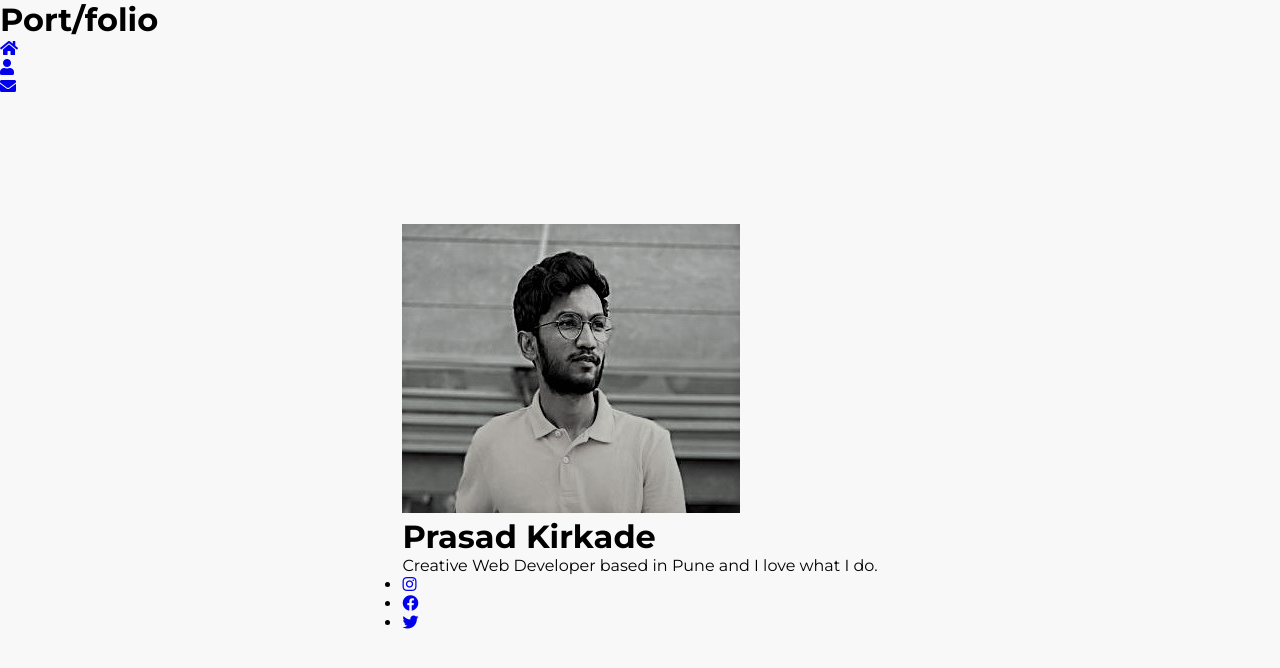
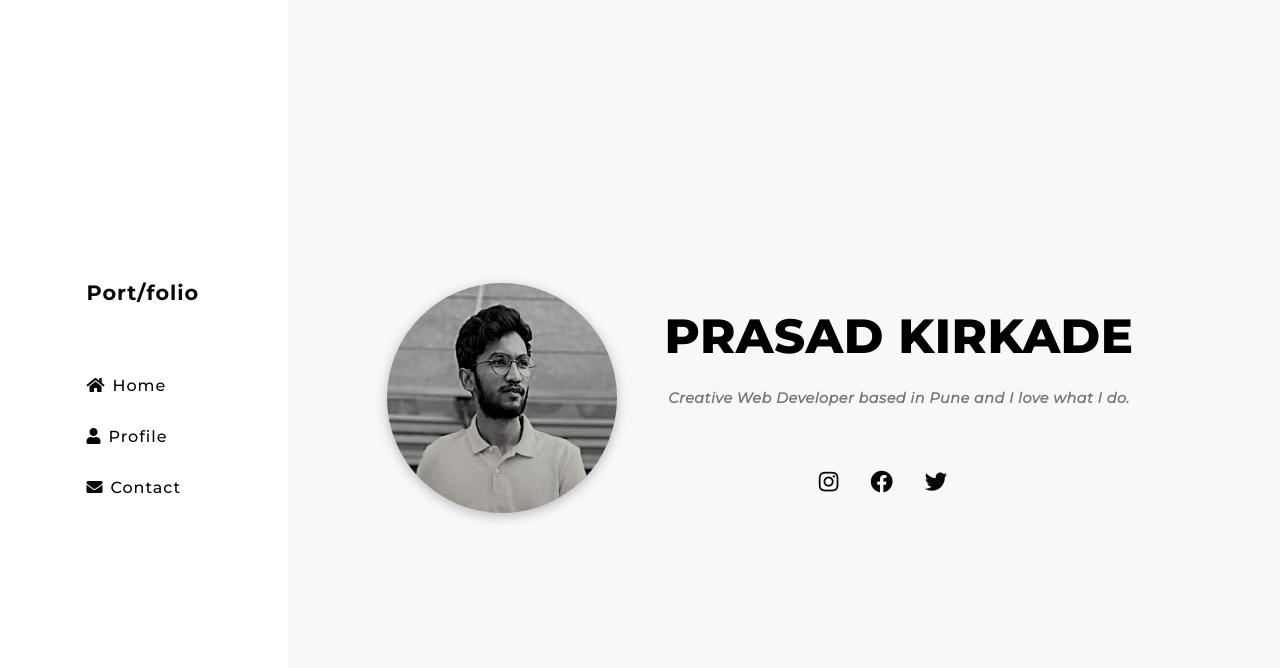
Before and after one commit to Pikay13/Portfolio, a React (Create React App) app: page / in a window 1280 px wide. Shown: the top 668 px of the page. Built offline with nearby package versions, Linux system fonts and the light colour scheme.

Commit message:
Navbar + Main container build fix 1.1

```diff
--- a/src/App.css
+++ b/src/App.css
@@ -11,13 +11,32 @@
     --grey-bg: #f8f8f8;
 }
 .App{
+    display: flex;
+    justify-content: center;
     height: 100vh;
     background: var(--grey-bg);
 }
+.App .nav-wrap{
+    background: var(--main-bg-color);
+    color: var(--main-text-color);
+    position: fixed;
+    width: 100%;
+    z-index: 1000;
+}
 .App #wrapper{
-    display: flex;
-    align-items: center;
-    justify-content: center;
-    flex-direction: column;
-    margin: 8rem 2rem;
+    max-height: 100vh;
+    padding-top: 20vh;
+    margin: 0 1rem;
 }
+@media screen and (min-width: 769px){
+    .App .nav-wrap{
+        position: relative;
+        width: 30vw;
+    }
+    .App #wrapper{
+        display: flex;
+        justify-content: center;
+        width: 100%;
+        padding: 0;
+    }
+}
--- a/src/App.js
+++ b/src/App.js
@@ -5,10 +5,12 @@ import Mainview from './components/Mainview.js';
 function App() {
   return (
     <div className="App">
+      <div className="nav-wrap">
         <Navbar />
-        <div id="wrapper">
-          <Mainview />
-        </div>
+      </div>
+      <div id="wrapper">
+        <Mainview />
+      </div>
     </div>
   );
 }
--- a/src/components/Mainview.js
+++ b/src/components/Mainview.js
@@ -12,7 +12,6 @@ function Mainview(){
             <div id="text-div">
                 <h1>Prasad Kirkade</h1>
                 <p>Creative Web Developer based in Pune and I love what I do.</p>
-            </div>
                 <div className="social-icons">
                     <ul>
                     <li><a href = {url}><i class="fab fa-instagram"></i></a></li>
@@ -21,6 +20,7 @@ function Mainview(){
                     </ul>
                 </div>
             </div>
+        </div>
     );
 }
 
--- a/src/components/navbar.js
+++ b/src/components/navbar.js
@@ -8,9 +8,18 @@ function Navbar(){
             <h1>Port/folio</h1>
             <div className = "empty"></div>
             <ul>
-                <li><a href={url}><i class="fas fa-home"></i></a></li>
-                <li><a href={url}><i class="fas fa-user"></i></a></li>
-                <li><a href={url}><i class="fas fa-envelope"></i></a></li>
+                <div className="list-item">
+                    <li><a href={url}><i class="fas fa-home"></i></a></li>
+                    <p>Home</p>
+                </div>
+                <div className="list-item">
+                    <li><a href={url}><i class="fas fa-user"></i></a></li>
+                    <p>Profile</p>
+                </div>
+                <div className="list-item">
+                    <li><a href={url}><i class="fas fa-envelope"></i></a></li>
+                    <p>Contact</p>
+                </div>
             </ul>
         </div>
     );
--- a/src/css/Mainview.css
+++ b/src/css/Mainview.css
@@ -1,12 +1,10 @@
 @import "../App.css";
 
-@media screen and (max-width: 1200px){
 .mainview-container{
     display: flex;
     justify-content: center;
     align-items: center;
     flex-direction: column;
-        position: relative;
 }
 .mainview-container #img-div img{
     margin: 1rem auto;
@@ -14,18 +12,20 @@
     width: 175px;
     height: 175px;
     object-fit: cover;
-        object-position: center;
-        border: 1px solid #07070740;
     filter: drop-shadow(rgba(0, 0, 0, 0.26) 0px 3px 6px);
 }
 .mainview-container #text-div{
+    display: flex;
     text-align: center;
+    flex-direction: column;
+    align-items: center;
 }
 .mainview-container #text-div h1{
     letter-spacing: .45px;
     text-transform: uppercase;
     margin: 1rem auto;
     font-weight: 700;
+    font-size: 1.4rem;
 }
 .mainview-container #text-div p{
     margin-top: 1.5rem;
@@ -33,24 +33,51 @@
     font-style: italic;
     font-weight: 600;
     color: #767676;
-        line-height: 1.6rem;
+    font-size: 1rem;
 }
-    .social-icons{
+.mainview-container #text-div .social-icons{
     display: block;
     text-align: center;
-        position: absolute;
-        bottom: -50%;
+    margin-top: 4rem;
 }
-    .social-icons ul{
+.mainview-container #text-div .social-icons ul{
     display: flex;
     list-style: none;
 }
-    .social-icons ul li{
+.mainview-container #text-div .social-icons ul li{
     list-style: none;
 }
-    .social-icons ul li a i{
+.mainview-container #text-div .social-icons ul li a i{
     color: var(--main-text-color);
     margin: 0 1rem;
     font-size: 1.2rem;
 }
+
+@media screen and (min-width: 1040px){
+    .mainview-container{
+        flex-direction: row;
     }
+    .mainview-container #img-div img{
+        width: 230px;
+        height: 230px;
+    }
+    .mainview-container #text-div{
+        display: flex;
+        margin: 0 3rem;
+        text-align: center;
+        flex-direction: column;
+    }
+    .mainview-container #text-div h1{
+        font-size: 3rem;
+        font-weight: 800;
+        margin: 0;
+    }
+    .mainview-container #text-div p{
+        font-size: 0.9rem;
+    }
+    .mainview-container #text-div .social-icons ul li a i{
+        font-size: 1.4rem;
+        margin-left: 0;
+        margin-right: 2rem;
+    }
+}
--- a/src/css/Navbar.css
+++ b/src/css/Navbar.css
@@ -1,30 +1,65 @@
 @import "../App.css";
 
-@media screen and (max-width: 1200px){
 .nav-container{
-    background: var(--main-bg-color);
-    color: var(--main-text-color);
-    display: grid;
-    grid-template-columns: repeat(3, 1fr);
+  display: flex;
   align-items: center;
-    justify-content: center;
+  justify-content: space-between;
   padding: 1rem;
 }
 .nav-container h1{
   letter-spacing: 1px;
-    font-size: 1.7rem;
+  font-size: 1.3rem;
 }
 .nav-container ul{
   display: flex;
-    list-style: none;
 }
 .nav-container ul li{
   list-style: none;
 }
-  .nav-container ul li a i{
-    list-style: none;
+.nav-container ul li a{
   color: var(--main-text-color);
   margin: 0 .5rem;
+  text-decoration: none;
   font-size: 1rem;
 }
+.nav-container ul .list-item p{
+  display: none;
 }
+@media screen and (min-width: 769px){
+  .nav-container h1{
+    top: 35%;
+    left: 30%;
+    position: absolute;
+  }
+  .nav-container ul{
+    flex-direction: column;
+    top: 45%;
+    left: 30%;
+    position: absolute;
+  }
+  .nav-container ul li{
+    margin: 1rem 0;
+  }
+  .nav-container ul li a{
+    margin: 0;
+    text-align: center;
+  }
+  .nav-container ul li a i .fas{
+    margin-right: 1rem;
+  }
+  .nav-container ul .list-item{
+    display: flex;
+    align-items: center;
+  }
+  .nav-container ul .list-item p{
+    display: block;
+    margin-left: .5rem;
+    font-weight: 500;
+    letter-spacing: 1px;
+    transition: all .2s ease-in;
+  }
+  .nav-container ul .list-item p:hover{
+    letter-spacing: 2px;
+    cursor: pointer;
+  }
+}
```
Lines whose indentation alone changed are shown as unchanged.
